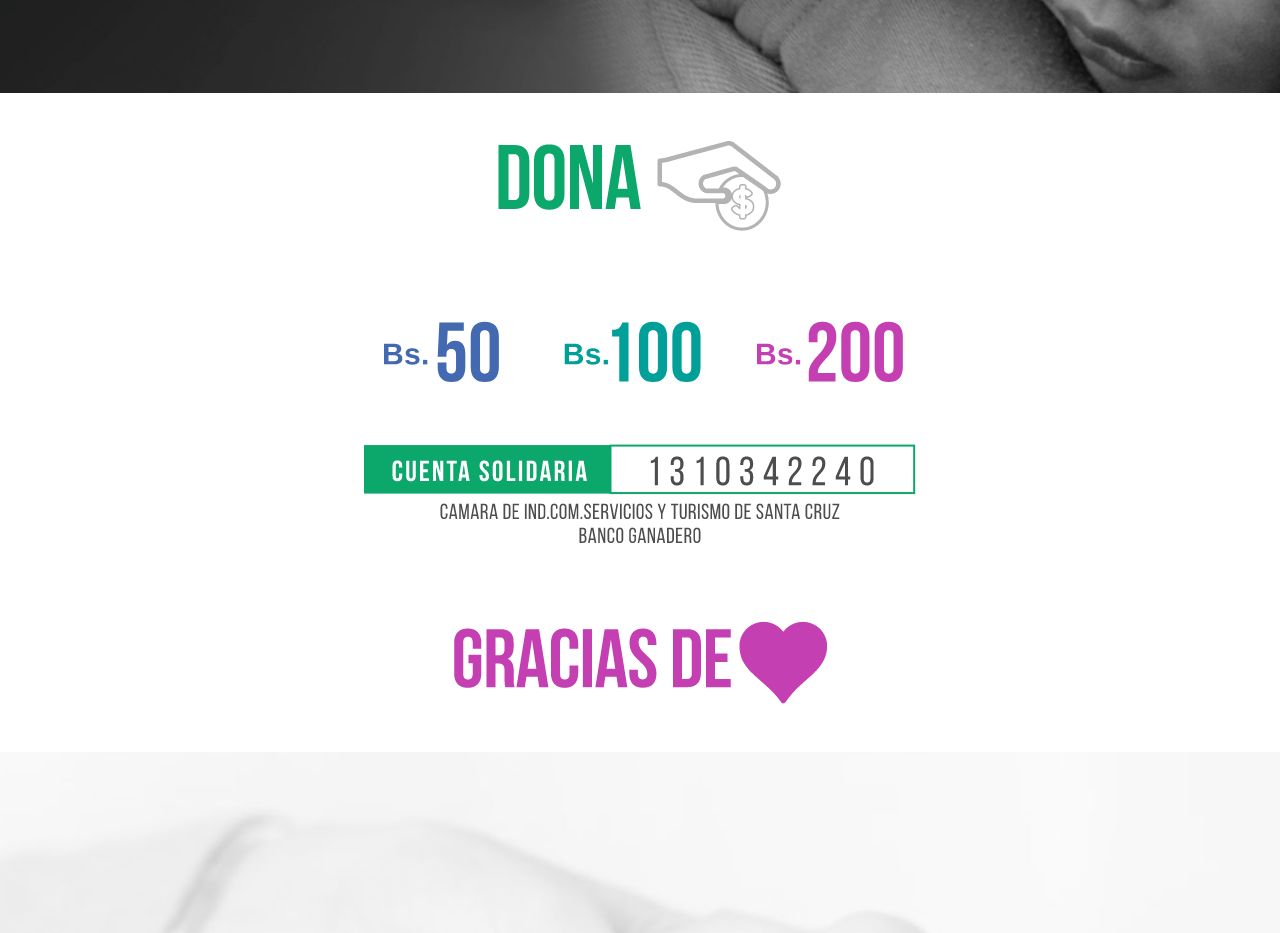
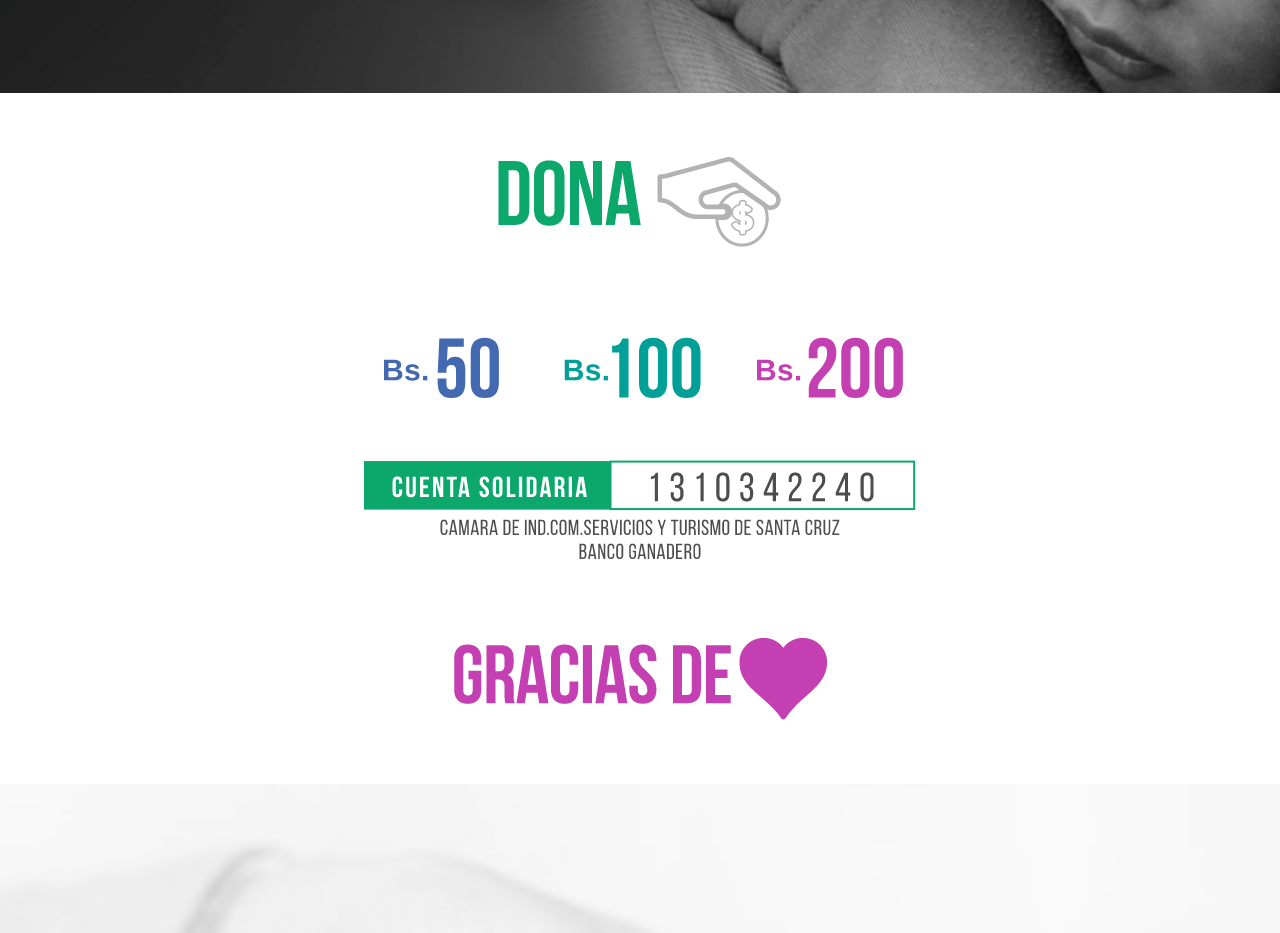
Before and after one commit to dhampire/LandingMultipago, a website: page index.html in a window 1280 px wide. Shown: the part 672-1605 px from the top of the page. Drawn offline with nearby package versions, Linux system fonts and the light colour scheme; a web font is replaced by a local one.

Commit message:
thriteen commit

```diff
--- a/index.html
+++ b/index.html
@@ -28,7 +28,7 @@
 
       <!--Contenido-->
       <section class="row my-5">
-        <div class="col-12 mx-auto d-flex ">
+        <div class="col-12 mx-auto d-flex py-3">
           <img class="img-fluid mx-auto montos" src="./img/contenido_montos.png" alt="Montos" />
         </div>
       </section>
```
